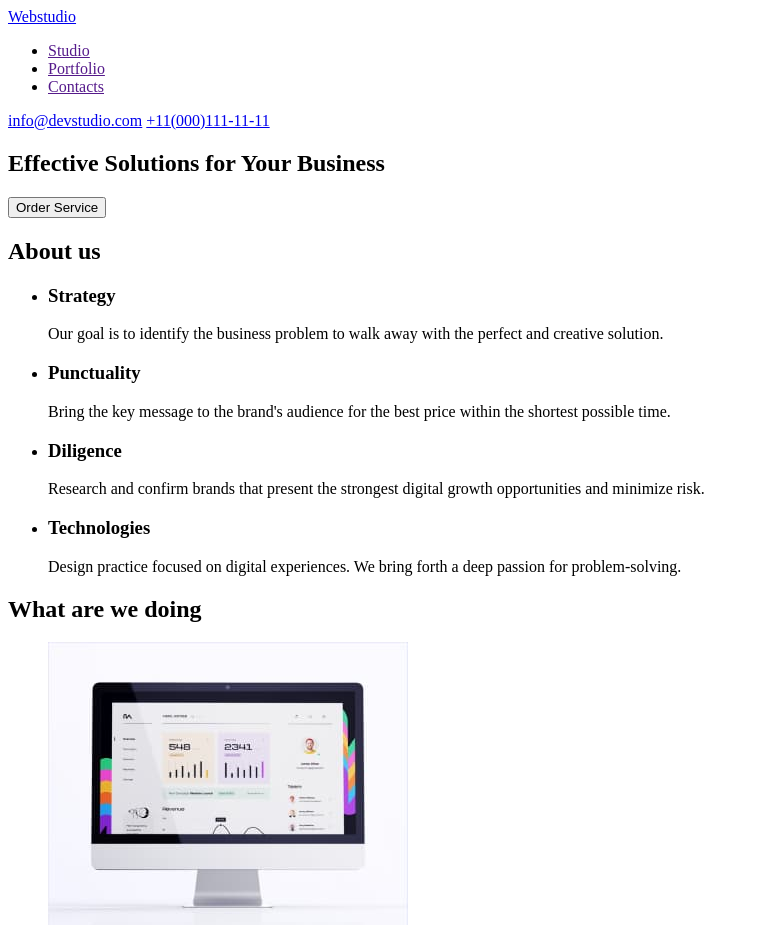
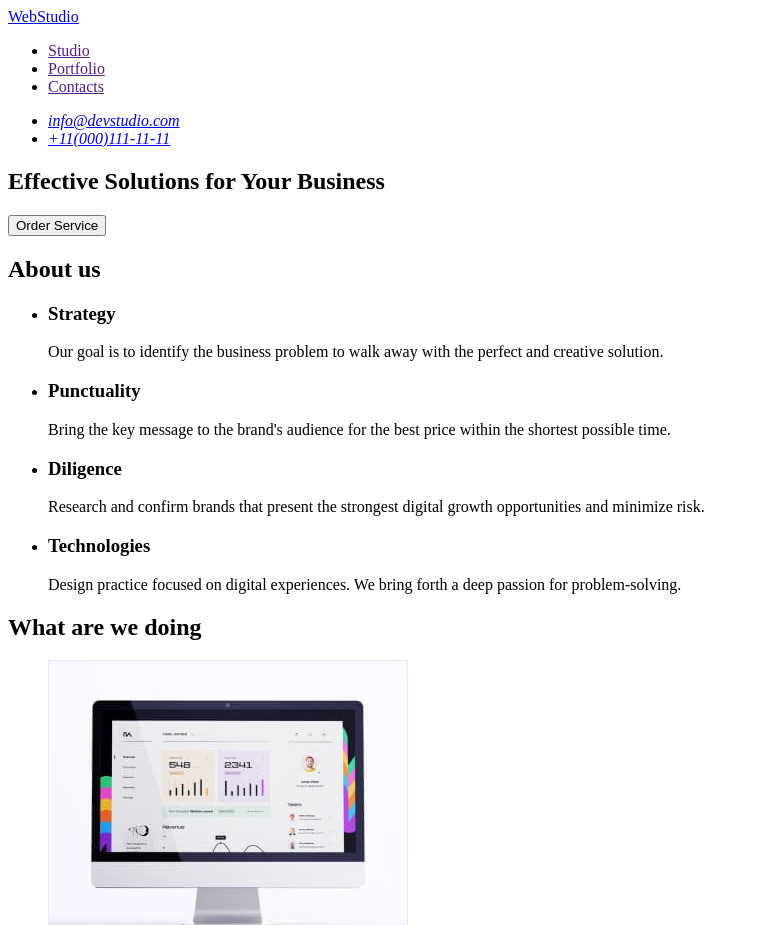
Before and after one commit to bigKuzh/goit-markup-hw-01, a plain HTML site: page index.html in a window 1280 px wide. Shown: the top 925 px of the page, without its empty margins (0-759 px from the left). Drawn offline with Linux system fonts and the light colour scheme.

Commit message:
adress and logo fix

```diff
--- a/index.html
+++ b/index.html
@@ -10,15 +10,19 @@
     <!-- header -->
     <header>
       <nav>
-        <a href="/">Webstudio</a>
+        <a href="./index.html">WebStudio</a>
         <ul>
           <li><a href="">Studio</a></li>
           <li><a href="">Portfolio</a></li>
           <li><a href="">Contacts</a></li>
         </ul>
       </nav>
-      <a href="mailto:info@devstudio.com">info@devstudio.com</a>
-      <a href="tel:+11(000)111-11-11">+11(000)111-11-11</a>
+      <address>
+        <ul>
+          <li><a href="mailto:info@devstudio.com">info@devstudio.com</a></li>
+          <li><a href="tel:+11(000)111-11-11">+11(000)111-11-11</a></li>
+        </ul>
+      </address>
     </header>
     <!-- main content -->
     <main>
@@ -190,7 +194,7 @@
     </main>
     <!-- footer -->
     <footer>
-      <a href="/">Webstudio</a>
+      <a href="./index.html">WebStudio</a>
       <p>
         Increase the flow of customers and sales for your business with digital
         marketing & growth solutions.
```
